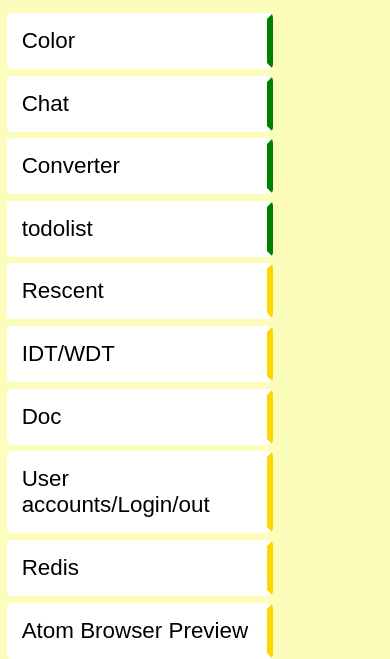
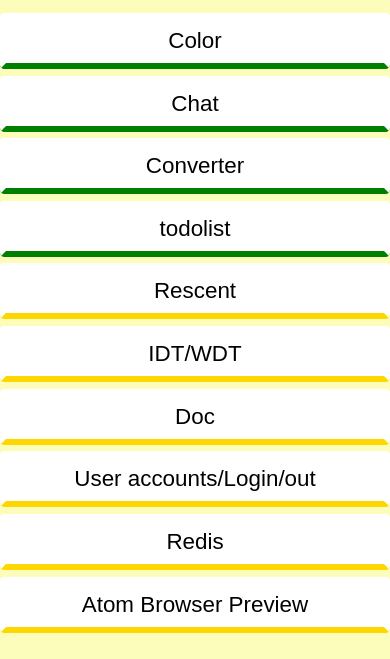
Before and after one commit to wlwl2/wlwl2.github.io, a website: page index.html in a window 390 px wide. Shown: the part 293-952 px from the top of the page. After the commit the page ends 926 px from the top, so only its background shows below. Drawn offline with Linux system fonts and the light colour scheme; no server answers.

Commit message:
completed mobile views

```diff
--- a/sass/mobile-view.scss
+++ b/sass/mobile-view.scss
@@ -178,6 +178,7 @@
 	.repositories {
 		padding: 0;
 		font-size: 1.4em;
+		text-align: center;
 
 		h1 {
 			padding: 0.3em;
@@ -194,7 +195,7 @@
 
 	.repository-list li {
 		list-style-type: none;
-		width: 12em;
+		width: 100%;
 		margin: 0.3em 0;
 		display: block;
 		vertical-align: middle;
@@ -229,6 +230,7 @@
 	.projects {
 		padding: 0;
 		font-size: 1.4em;
+		text-align: center;
 
 		> p {
 		font-family: sans-serif;
@@ -242,8 +244,8 @@
 
 	.projects-list li {
 		list-style-type: none;
-		width: 11.9em;
-		margin: 0.3em;
+		width: 100%;
+		margin: 0.3em 0;
 		display: block;
 		animation-name: slidein;
 		vertical-align: middle;
@@ -260,13 +262,13 @@
 			display: block;
 			padding: 0.4em;
 			border: solid 0.3em $white;
-			border-right-color: $gold;
+			border-bottom-color: $gold;
 			background-color: $white;
 			border-radius: 0.2em;
 		}
 
 		a.available {
-			border-right-color: green;
+			border-bottom-color: green;
 		}
 
 		a:link,
```
Also changed, not shown: css/mobile-view.css, 1 other file.
